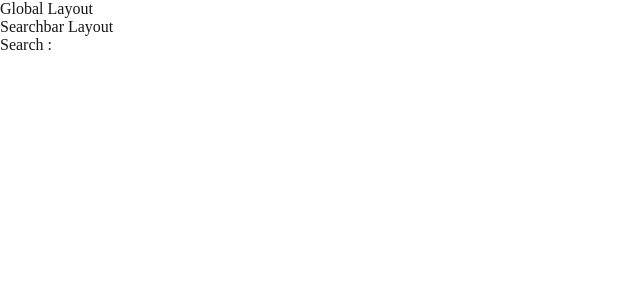
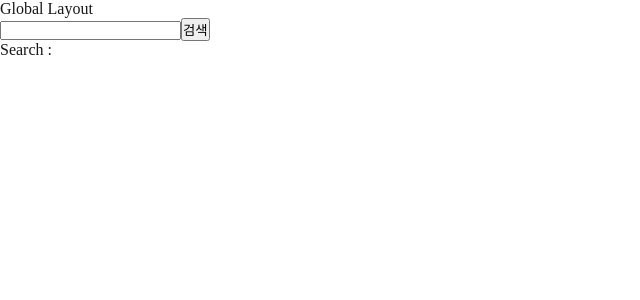
Before and after one commit to whoodongpyo/onebite-cinema-app, a Next.js app: page /search in a window 1280 px wide. Shown: the top 300 px of the page, without its empty margins (0-640 px from the left). Built offline with nearby package versions, Linux system fonts and the light colour scheme.

Commit message:
Day 10 : "한입-씨네마" 서치바 컴포넌트 만들기 (#2)

```diff
--- a/src/app/(with-searchbar)/layout.tsx
+++ b/src/app/(with-searchbar)/layout.tsx
@@ -1,9 +1,11 @@
 import { ReactNode } from 'react';
+
+import Searchbar from '@/components/searchbar';
 
 export default function Layout({ children }: { children: ReactNode }) {
   return (
     <div>
-      <div>Searchbar Layout</div>
+      <Searchbar />
       {children}
     </div>
   );
--- /dev/null
+++ b/src/components/searchbar.tsx
@@ -0,0 +1,44 @@
+'use client';
+
+import React, { useEffect, useState } from 'react';
+import { useRouter, useSearchParams } from 'next/navigation';
+
+export default function Searchbar() {
+  const router = useRouter();
+  const searchParams = useSearchParams();
+  const [search, setSearch] = useState('');
+
+  const q = searchParams.get('q') || '';
+
+  useEffect(() => {
+    setSearch(q);
+  }, [q]);
+
+  const handleChangeSearch = (e: React.ChangeEvent<HTMLInputElement>) => {
+    setSearch(e.target.value);
+  };
+
+  const handleSubmit = () => {
+    if (!search || search === q) return;
+
+    router.push(`/search?q=${search}`);
+  };
+
+  const handleKeydown = (e: React.KeyboardEvent<HTMLInputElement>) => {
+    if (e.key === 'Enter') {
+      handleSubmit();
+    }
+  };
+
+  return (
+    <div>
+      <input
+        type="text"
+        value={search}
+        onChange={handleChangeSearch}
+        onKeyDown={handleKeydown}
+      />
+      <button onClick={handleSubmit}>검색</button>
+    </div>
+  );
+}
```
